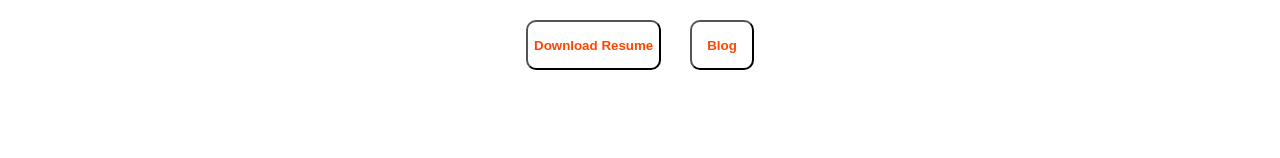
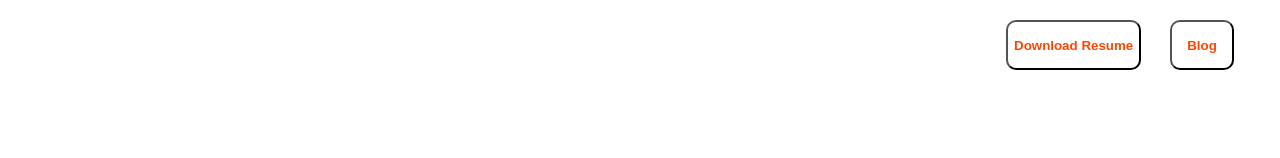
Before and after one commit to samynaj/Portfolio, a React (Create React App) app: page / in a window 1280 px wide. Shown: the top 158 px of the page. Built offline with nearby package versions, Linux system fonts and the light colour scheme.

Commit message:
made som minor changes

```diff
--- a/src/App.scss
+++ b/src/App.scss
@@ -11,8 +11,9 @@
   .top-nav {
     width: 20%;
     display: flex;
-    position: absolute;
+    position: fixed;
     top: 20px;
+    right: 2rem;
     justify-content: space-around;
     justify-self: flex-end;
 
```
